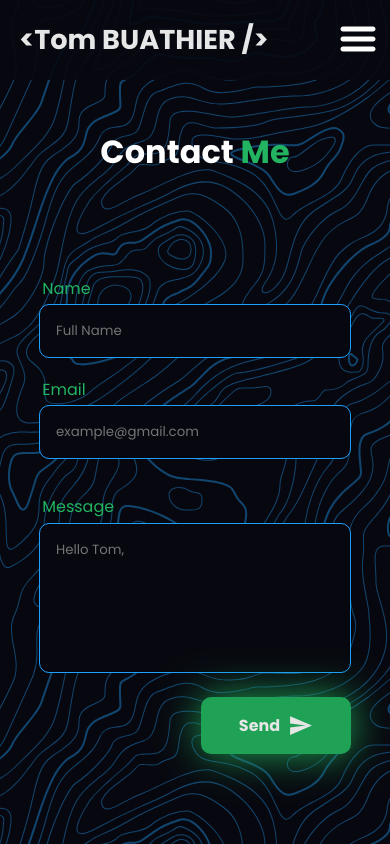
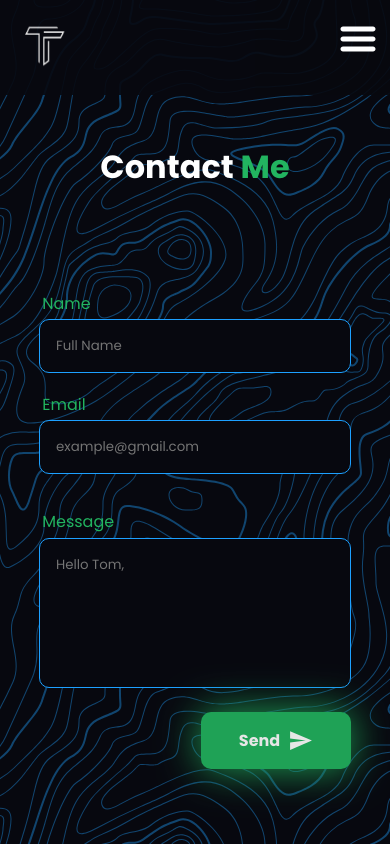
Before and after one commit to BuathierTom/portfolio, a Next.js app: page /contact in a window 390 px wide. Built offline with nearby package versions, Linux system fonts and the light colour scheme.

Commit message:
Add: Logo in the header for responsive

```diff
--- a/src/layouts/Header.tsx
+++ b/src/layouts/Header.tsx
@@ -3,6 +3,7 @@
 import React, { useState } from "react";
 import { Clock } from "@/components";
 import Link from "next/link";
+import Image from "next/image";
 
 const Name = "<Tom BUATHIER />";
 
@@ -17,7 +18,12 @@ function Header() {
     return (
         <header>
             <div className={`header__space${isMenuOpen ? "--active" : ""}`}>
-                <h1 className="container__name"> <Link href="/">{Name}</Link> </h1>
+                <h1 className="container__name"> <Link href="/">{ Name }</Link> </h1>
+                <div className="container_img">
+                <a href="/">
+                    <Image src='/t_logo.png' alt="Tom Buathier" width={50} height={50} className="container__img-img"/>
+                </a>
+                </div>
                 <Clock />
             </div>
         </header>
--- a/src/styles/layouts/_header.scss
+++ b/src/styles/layouts/_header.scss
@@ -14,12 +14,31 @@
             drop-shadow(0 0 10px $white) contrast(1) brightness(0.9);
         }
     }
+
+    .container_img {
+        display: none;
+    }
 }
 
 @media (max-width: $breakpoints-480) {
     .header__space {
         .container__name {
-            font-size: $font-size-xl;
+            display: none;
+        }
+
+        .container_img {
+            display: flex;
+
+            .container_img-img {
+                width: 50px;
+                height: 50px;
+            }
+
+            &:hover {
+                // Neon effect
+                filter:
+                drop-shadow(0 0 10px $white) contrast(1) brightness(0.9);
+            }
         }
     }
 }
```
